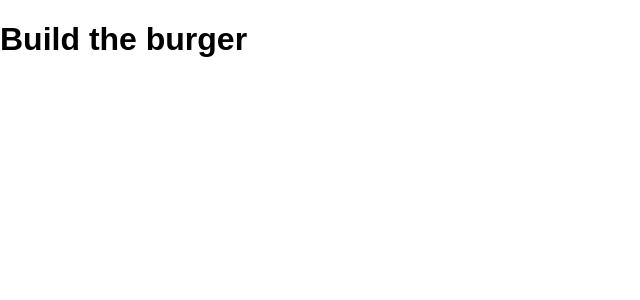
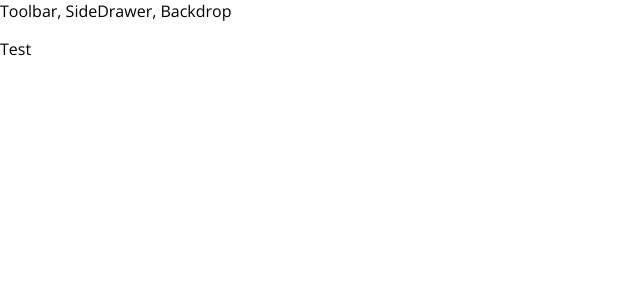
Before and after one commit to SSSangha90/React-Burger-Builder, a React app: page / in a window 1280 px wide. Shown: the top 300 px of the page, without its empty margins (0-640 px from the left). Built offline with nearby package versions, Linux system fonts and the light colour scheme.

Commit message:
created folder structure, hoc wrapper and layout placeholders

```diff
--- a/src/App.js
+++ b/src/App.js
@@ -1,10 +1,13 @@
 import React, { Component } from 'react';
+import Layout from './components/Layout/Layout'
 
 class App extends Component {
   render() {
     return (
       <div>
-        <h1>Build the burger</h1>
+        <Layout>
+          <p>Test</p>
+        </Layout>
       </div>
     );
   }
--- /dev/null
+++ b/src/components/Layout/Layout.js
@@ -0,0 +1,13 @@
+import React from 'react'
+import Aux from '../../hoc/Aux'
+
+const layout = (props) => (
+    <Aux>
+        <div>Toolbar, SideDrawer, Backdrop</div>
+            <main>
+                {props.children}
+            </main>
+    </Aux>
+)
+
+export default layout
--- /dev/null
+++ b/src/hoc/Aux.js
@@ -0,0 +1,3 @@
+const aux = (props) => props.children
+
+export default aux
--- a/src/index.css
+++ b/src/index.css
@@ -1,5 +1,5 @@
 body {
   margin: 0;
   padding: 0;
-  font-family: sans-serif;
+  font-family: "Open Sans", sans-serif;
 }
```
